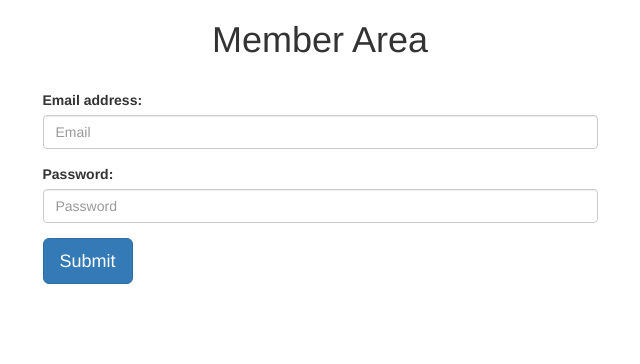
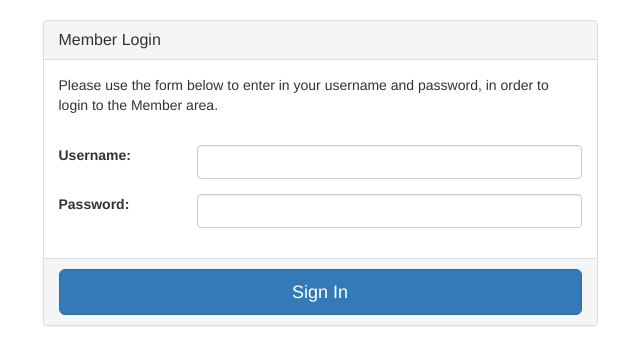
Before and after one commit to bootshells/bootshells-login, a plain HTML site: page index.html in a window 1280 px wide. Shown: the whole page, without its empty margins (320-960 px from the left). Drawn offline with nearby package versions, Linux system fonts and the light colour scheme.

Commit message:
Added panel around login page

```diff
--- a/index.html
+++ b/index.html
@@ -1,45 +1,56 @@
 <!DOCTYPE html>
-<html lang="en">
+<html>
 	<head>
 		<meta charset="utf-8">
 		<meta http-equiv="X-UA-Compatible" content="IE=edge">
 		<meta name="viewport" content="width=device-width, initial-scale=1">
-    <!-- The above 3 meta tags *must* come first in the head; any other head content must come *after* these tags -->
-    <title>Bootshells Login</title>
+		<title>Login Page</title>
 
-    <!-- Bootstrap -->
-    <link rel="stylesheet" href="https://maxcdn.bootstrapcdn.com/bootstrap/3.3.5/css/bootstrap.min.css">
+		<!-- Bootstrap CSS -->
+		<link rel="stylesheet" href="https://maxcdn.bootstrapcdn.com/bootstrap/3.3.6/css/bootstrap.min.css" integrity="sha384-1q8mTJOASx8j1Au+a5WDVnPi2lkFfwwEAa8hDDdjZlpLegxhjVME1fgjWPGmkzs7" crossorigin="anonymous">
 
-    <!-- HTML5 shim and Respond.js for IE8 support of HTML5 elements and media queries -->
+		<!-- HTML5 Shim and Respond.js IE8 support of HTML5 elements and media queries -->
 		<!-- WARNING: Respond.js doesn't work if you view the page via file:// -->
 		<!--[if lt IE 9]>
-      <script src="https://oss.maxcdn.com/html5shiv/3.7.2/html5shiv.min.js"></script>
-      <script src="https://oss.maxcdn.com/respond/1.4.2/respond.min.js"></script>
+			<script src="https://oss.maxcdn.com/libs/html5shiv/3.7.2/html5shiv.min.js"></script>
+			<script src="https://oss.maxcdn.com/libs/respond.js/1.4.2/respond.min.js"></script>
 		<![endif]-->
 	</head>
 	<body>
-    <h1 class="text-center">Member Area</h1>
+		<div class="container">
 			<br>
-    <div class="container">
 			<div class="row">
 				<div class="col-sm-6 col-sm-offset-3">
-          <form>
+					<form action="#" class="form-horizontal">
+						<div class="panel panel-default">
+						  <div class="panel-heading">
+						    <h3 class="panel-title">Member Login</h3>
+						  </div>
+						  <div class="panel-body">
+						  	<p>Please use the form below to enter in your username and password, in order to login to the Member area.</p>
+							<br>
 						  	<div class="form-group">
-              <label for="exampleInputEmail1">Email address:</label>
-              <input type="email" class="form-control" id="exampleInputEmail1" placeholder="Email">
+							    <label class="col-sm-3">Username: </label>
+							    <div class="col-sm-9">
+							    	<input id="username" name="username" type="text" class="form-control" />
 							    </div>
+						    </div>
+
 							<div class="form-group">
-              <label for="exampleInputPassword1">Password:</label>
-              <input type="password" class="form-control" id="exampleInputPassword1" placeholder="Password">
+						    	<label class="col-sm-3">Password: </label>
+						    	<div class="col-sm-9">
+						    		<input id="password" name="password" type="password" class="form-control" />
 						    	</div>
-            <button type="submit" class="btn btn-lg btn-primary">Submit</button>
+							</div>
+
+						  </div>
+						  <div class="panel-footer">
+						  	<input type="submit" class="btn btn-primary btn-block btn-lg" value="Sign In">
+						  </div>
+						</div>
 					</form>
 				</div>
 			</div>
 		</div>
-    <!-- jQuery (necessary for Bootstrap's JavaScript plugins) -->
-    <script src="https://ajax.googleapis.com/ajax/libs/jquery/1.11.3/jquery.min.js"></script>
-    <!-- Include all compiled plugins (below), or include individual files as needed -->
-    <script src="https://maxcdn.bootstrapcdn.com/bootstrap/3.3.5/js/bootstrap.min.js"></script>
 	</body>
 </html>
```
Lines whose indentation alone changed are shown as unchanged.
